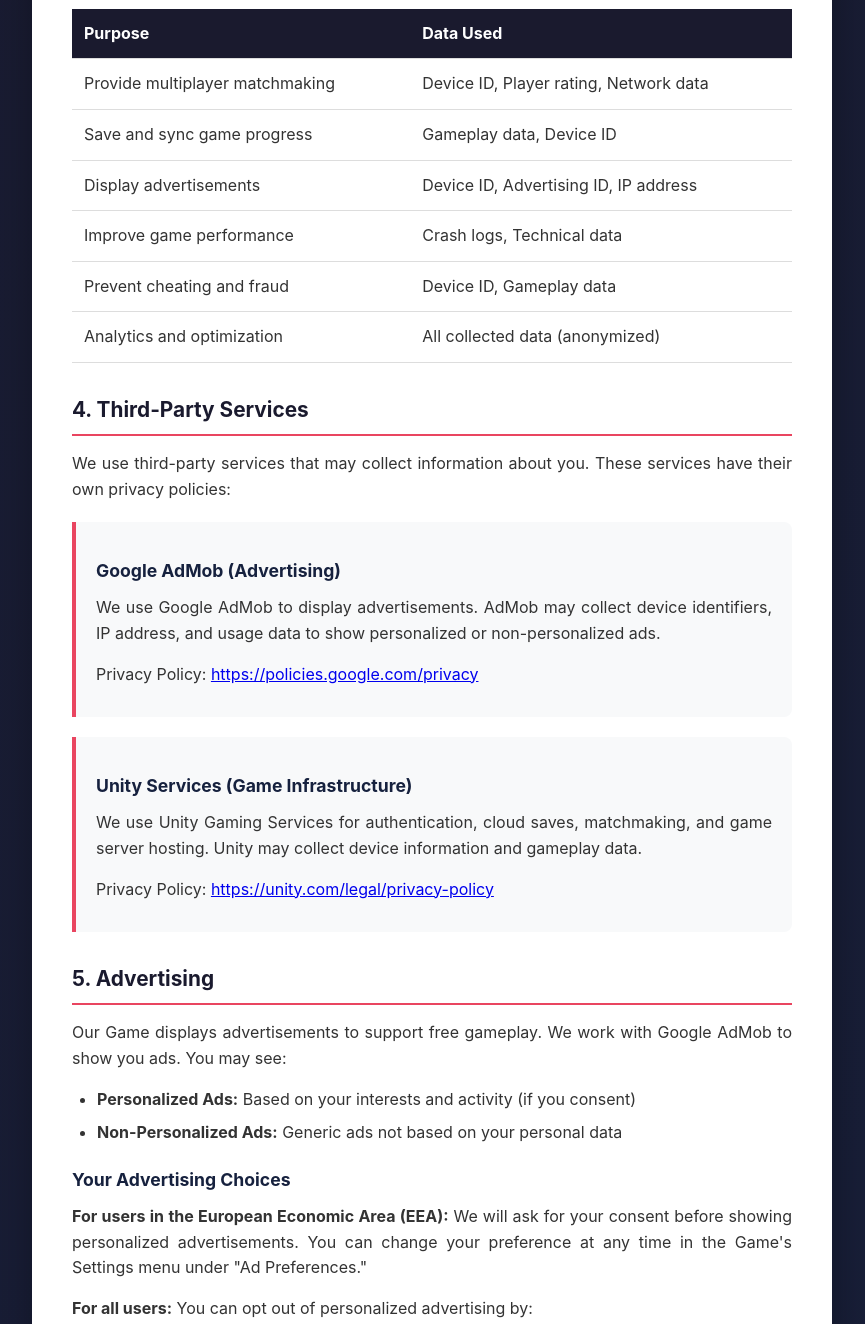
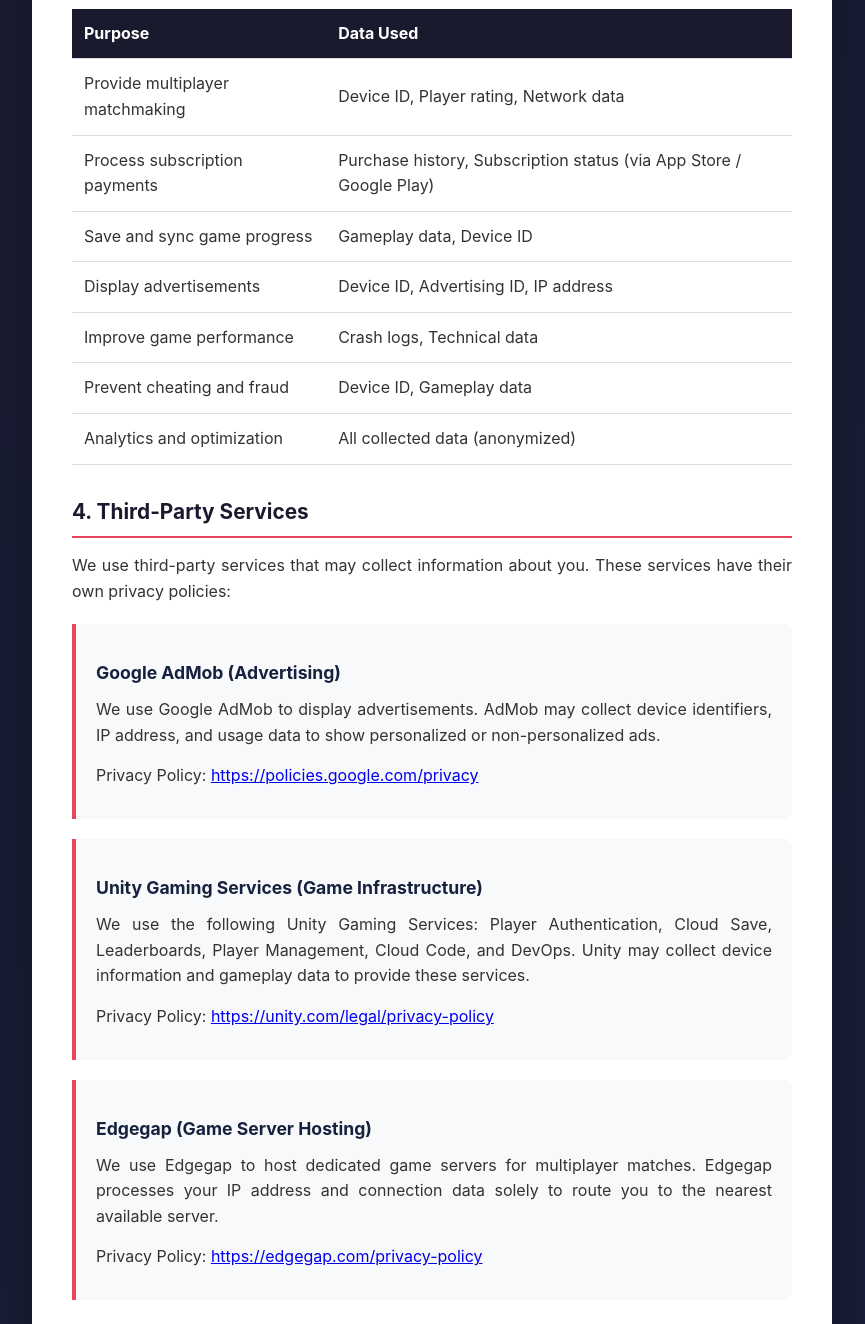
Before and after one commit to ilyatkachenko/battle-of-the-tribes-privacy, a plain HTML site: page index.html in a window 1280 px wide. Shown: the part 1140-2464 px from the top of the page, without its empty margins (208-1073 px from the left). Drawn offline with Linux system fonts and the light colour scheme.

Commit message:
Fixed texts

```diff
--- a/index.html
+++ b/index.html
@@ -166,7 +166,7 @@
         <div class="header">
             <h1>Privacy Policy</h1>
             <div class="game-name">Battle of the Tribes</div>
-            <div class="update-date">Last updated: December 22, 2025</div>
+            <div class="update-date">Last updated: April 2026</div>
         </div>
 
         <h2>1. Introduction</h2>
@@ -212,6 +212,10 @@
                 <td>Device ID, Player rating, Network data</td>
             </tr>
             <tr>
+                <td>Process subscription payments</td>
+                <td>Purchase history, Subscription status (via App Store / Google Play)</td>
+            </tr>
+            <tr>
                 <td>Save and sync game progress</td>
                 <td>Gameplay data, Device ID</td>
             </tr>
@@ -251,13 +255,25 @@
         </div>
 
         <div class="highlight-box">
-            <h3>Unity Services (Game Infrastructure)</h3>
+            <h3>Unity Gaming Services (Game Infrastructure)</h3>
             <p>
-                We use Unity Gaming Services for authentication, cloud saves, matchmaking, and game server hosting.
-                Unity may collect device information and gameplay data.
+                We use the following Unity Gaming Services: Player Authentication, Cloud Save, Leaderboards,
+                Player Management, Cloud Code, and DevOps. Unity may collect device information and gameplay data
+                to provide these services.
             </p>
             <p>
                 Privacy Policy: <a href="https://unity.com/legal/privacy-policy" target="_blank">https://unity.com/legal/privacy-policy</a>
+            </p>
+        </div>
+
+        <div class="highlight-box">
+            <h3>Edgegap (Game Server Hosting)</h3>
+            <p>
+                We use Edgegap to host dedicated game servers for multiplayer matches. Edgegap processes
+                your IP address and connection data solely to route you to the nearest available server.
+            </p>
+            <p>
+                Privacy Policy: <a href="https://edgegap.com/privacy-policy" target="_blank">https://edgegap.com/privacy-policy</a>
             </p>
         </div>
 
```
Also changed, not shown: account-deletion.html (+7 -3 lines), support.html (+16 -2 lines).
